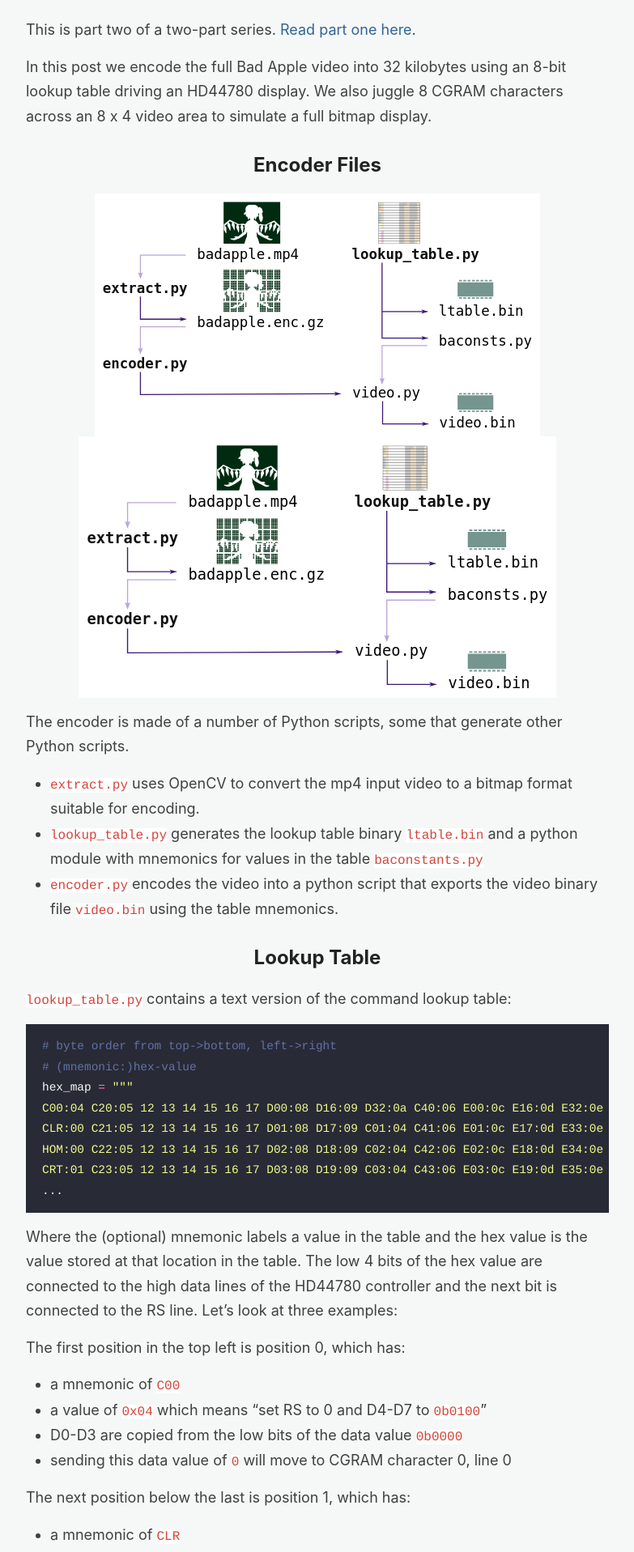
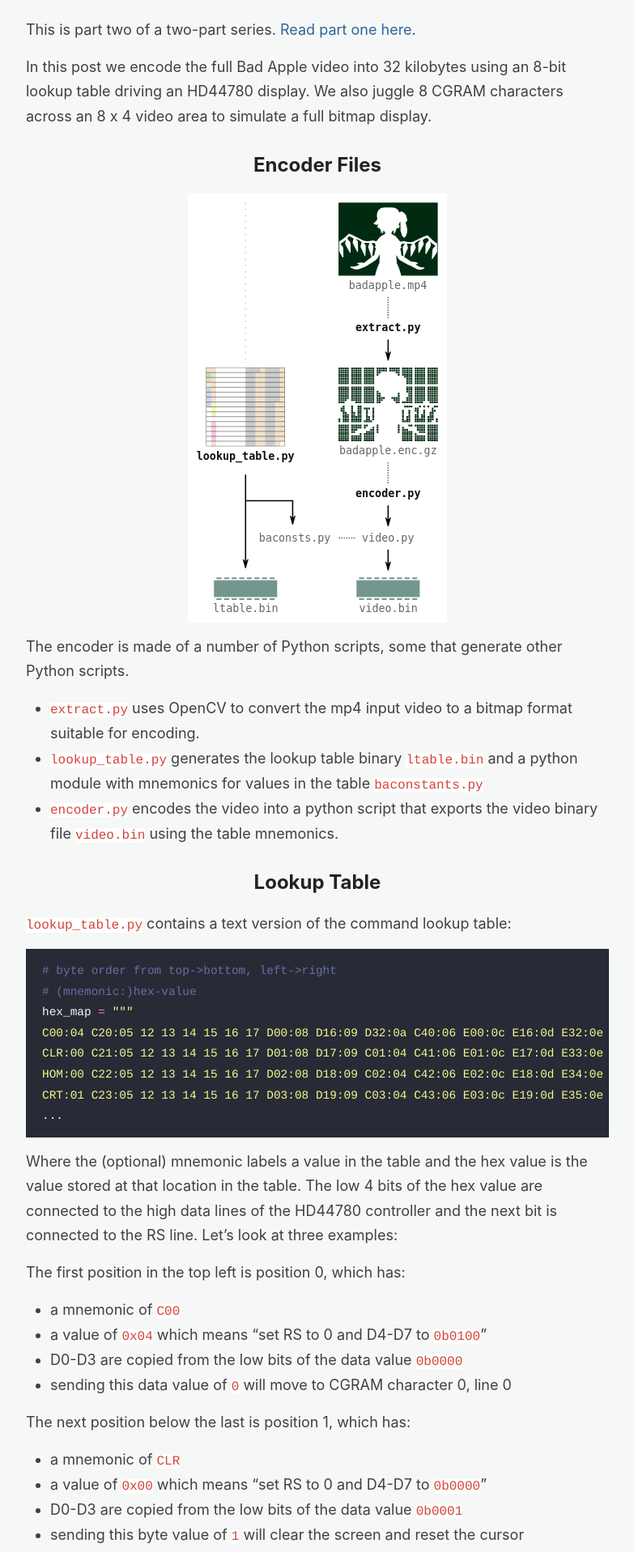
Before and after one commit to wardi/wardi.github.io, a Jekyll site: the page built from _pages/video_encoding.md, in a window 1280 px wide. Shown: the part 532-2449 px from the top of the page at 81% size, without its empty margins (248-1031 px from the left). Built offline with Jekyll 4.4.1, drawn with Linux system fonts in a browser that asks for light colours; grey boxes are pictures that could not be loaded.

Commit message:
update encoder files graphics

```diff
--- a/_pages/video_encoding.md
+++ b/_pages/video_encoding.md
@@ -18,7 +18,6 @@ to simulate a full bitmap display.
 
 ## Encoder Files
 
-<img src="/images/encoder-files.svg" height="300" alt="Encoder files">
 ![Encoder files](/images/encoder-files.svg)
 
 The encoder is made of a number of Python scripts, some that generate
```
Also changed, not shown: images/encoder-files.svg.
